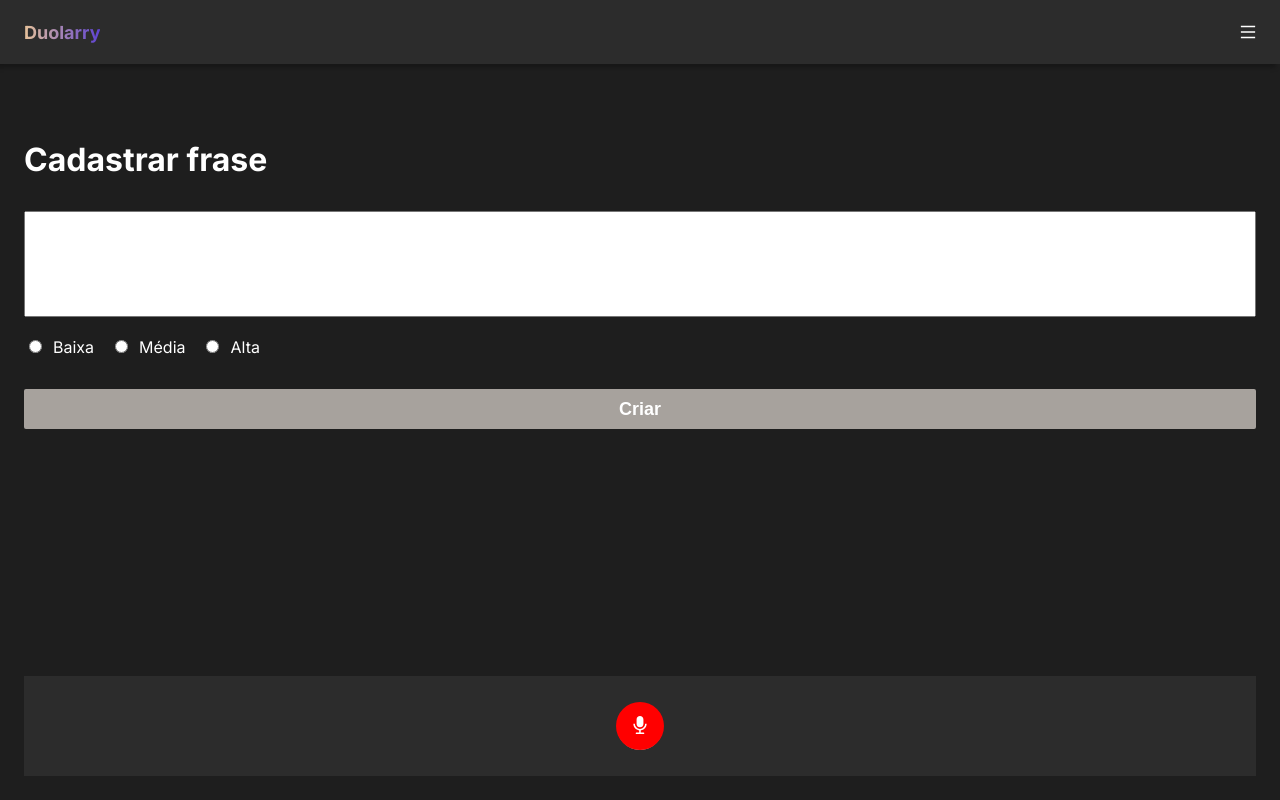
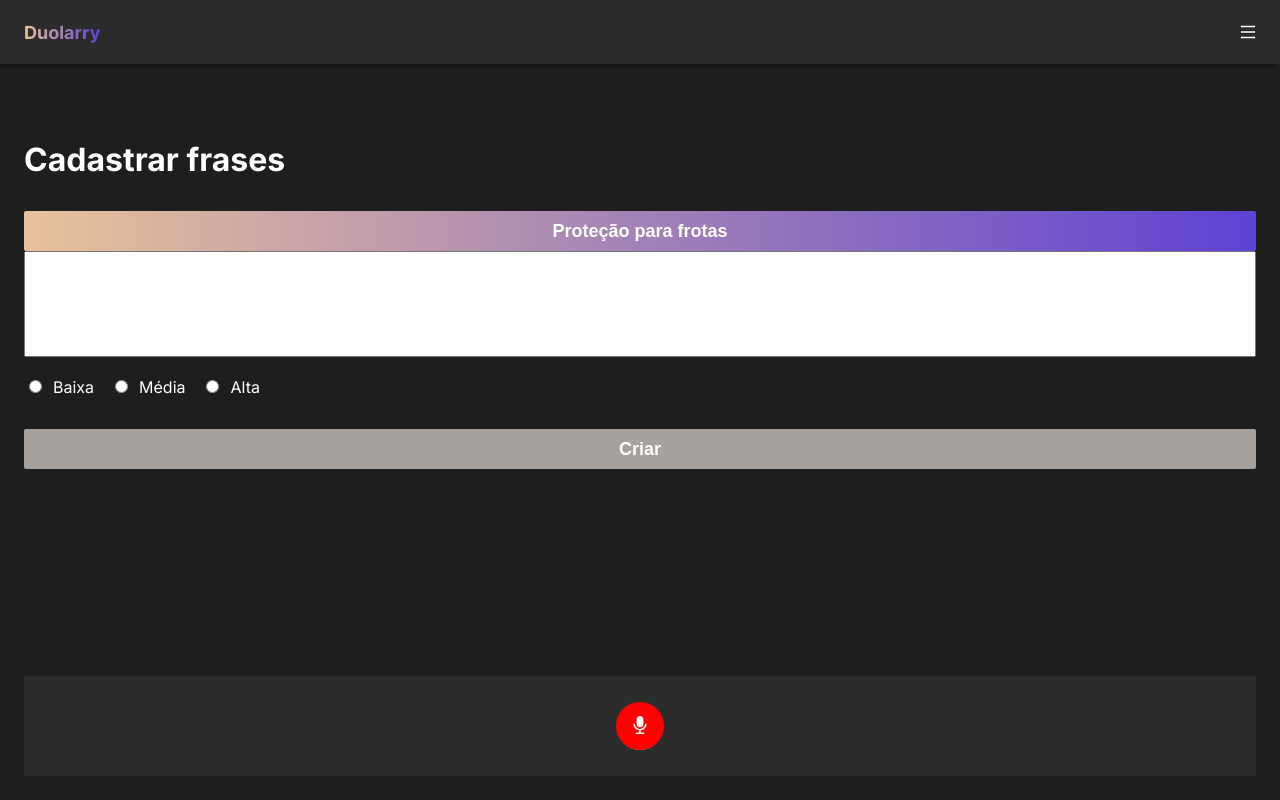
Before and after one commit to YgorMendes/duolarry, a Next.js app: page / in a window 1280 px wide. Built offline with nearby package versions, Linux system fonts and the light colour scheme.

Commit message:
test: whats

```diff
--- a/src/app/page.tsx
+++ b/src/app/page.tsx
@@ -65,13 +65,22 @@ function Home() {
     setIsRec(false);
   });
 
+  function sendMessage() {
+    window.open(
+      "https://api.whatsapp.com/send?phone=+5511983105012&text=+Estou+interessado+na+prote%C3%A7%C3%A3o+na+minha+fronta."
+    );
+  }
+
   return (
     <main
       className="contant home"
       style={{ height: `calc(${window.innerHeight}px - 64px)` }}
     >
       <div>
-        <h1 className="title">Cadastrar frase</h1>
+        <h1 className="title">Cadastrar frases</h1>
+        <button onClick={sendMessage} className="home_button btn">
+          Proteção para frotas
+        </button>
 
         <div className="home_create-phrase">
           <textarea
```
